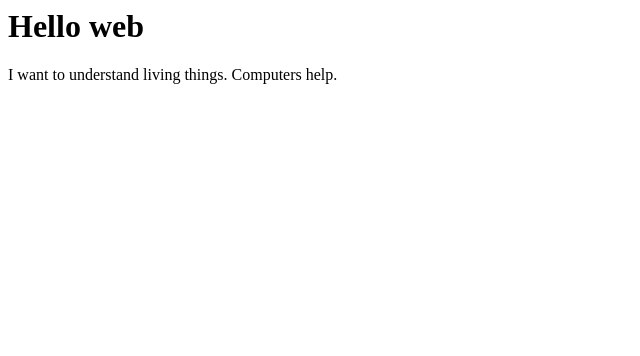
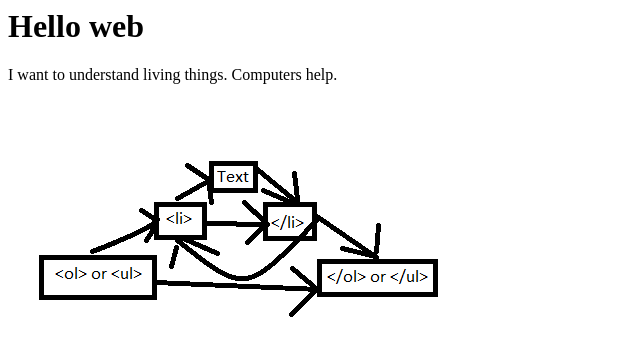
Before and after one commit to MHKEND01/Lee_Repository, a plain HTML site: page index.html in a window 1280 px wide. Shown: the whole page, without its empty margins (0-640 px from the left). Drawn offline with Linux system fonts and the light colour scheme.

Commit message:
Update index.html

```diff
--- a/index.html
+++ b/index.html
@@ -2,5 +2,6 @@
 <body>
 <h1>Hello web</h1>
   <p>I want to understand living things. Computers help.</p>
+  <img src="Lee_Repository/Lists.png" alt="HTML Lists Railoraod Diagram" />
 </body>
 </html>
```
